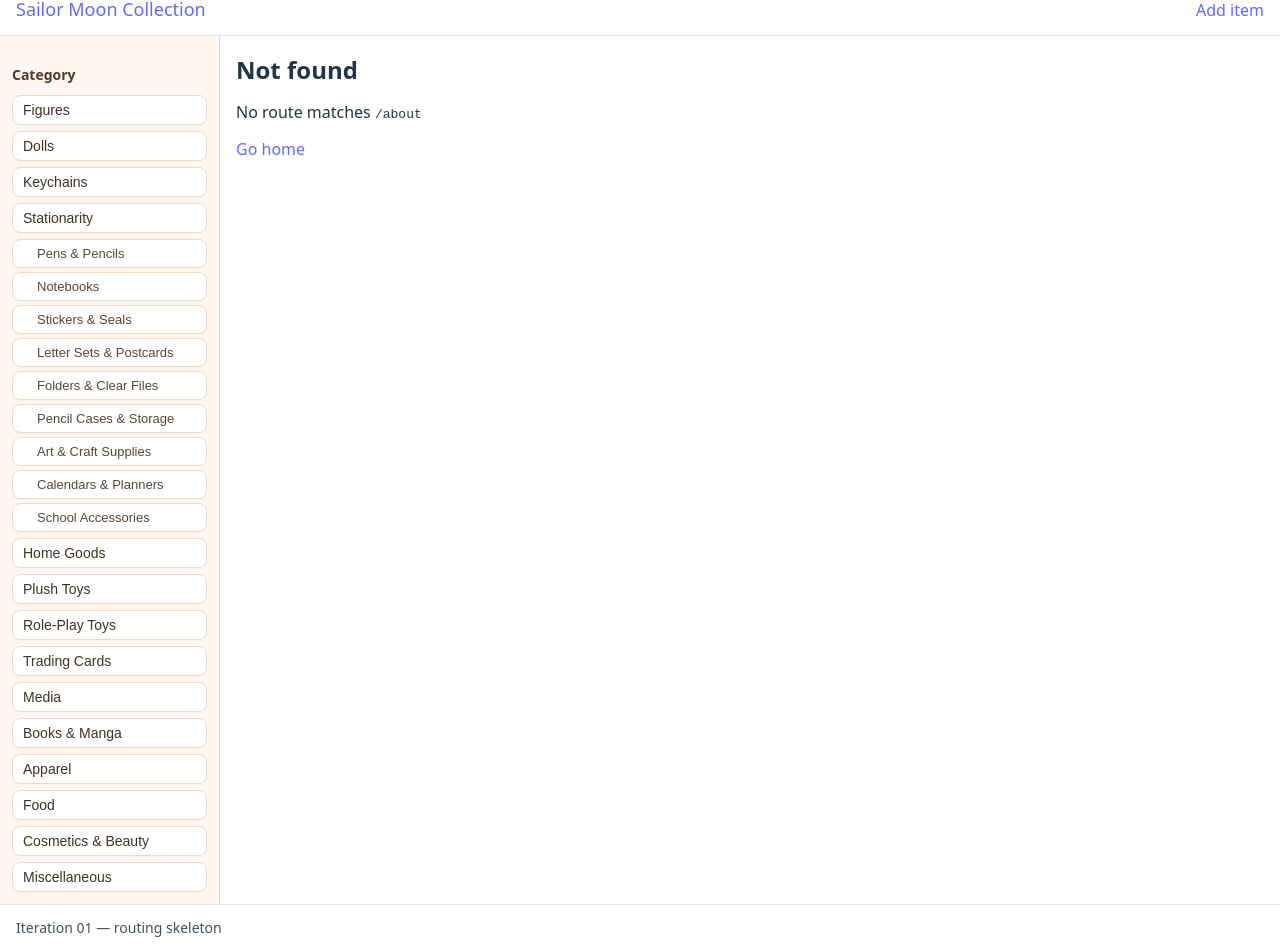
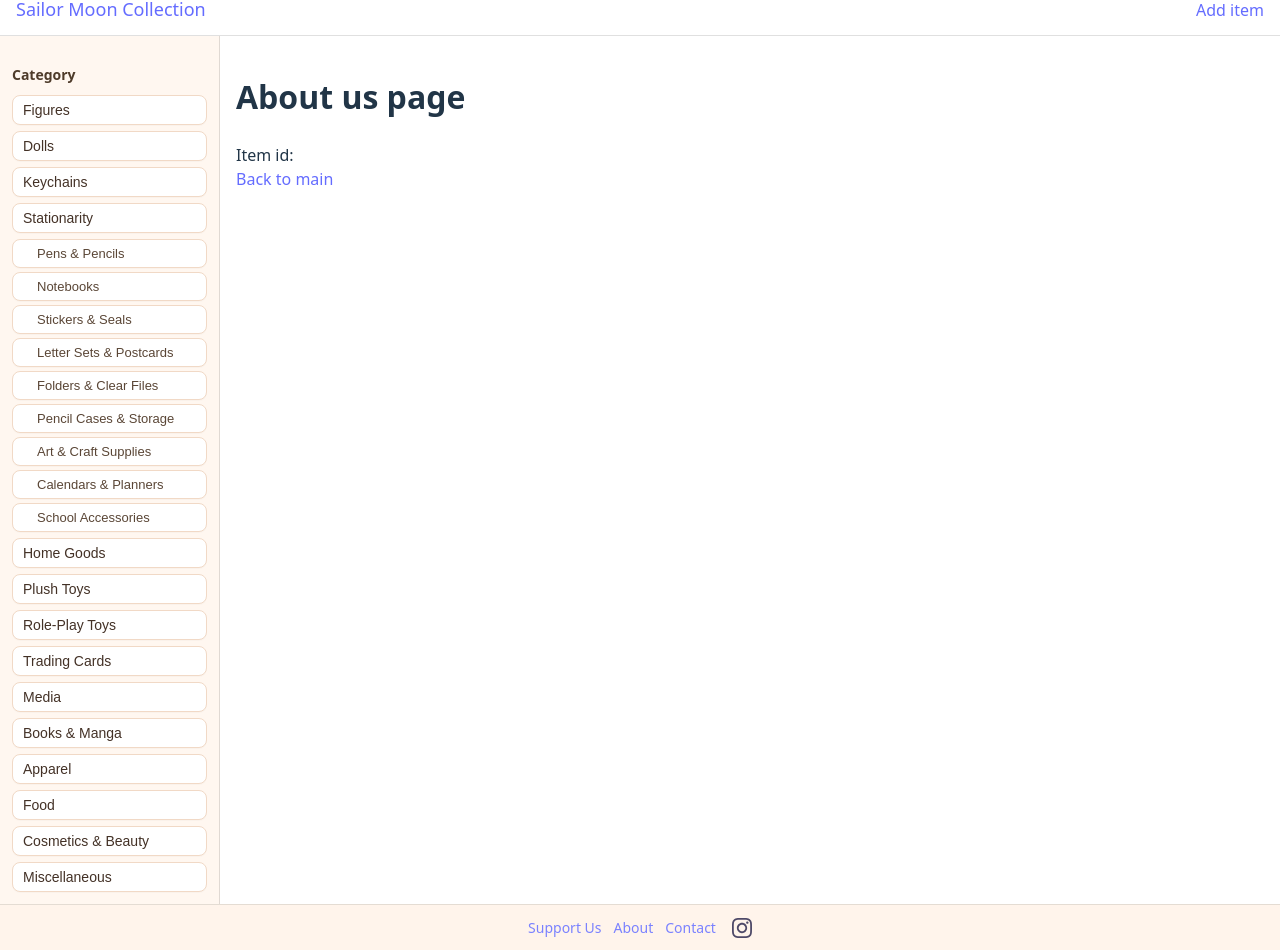
Before and after one commit to edbelova/sailor-moon-db-front-end, a React (Vite) app: page /about in a window 1280 px wide. Shown: the part 16-966 px from the top of the page. Built offline with nearby package versions, Linux system fonts and the light colour scheme.

Commit message:
feat: implement About, Contact, and Support pages with routing and styles; enhance Footer with links and social media icon

```diff
--- a/src/layout/Footer/Footer.module.css
+++ b/src/layout/Footer/Footer.module.css
@@ -1,6 +1,24 @@
 .footer {
+  display: flex;
+  align-items: center;
+  justify-content: center;
+  gap: 16px;
+  flex-wrap: wrap;
+  background-color: #FFF3E8;
   padding: 12px 16px;
   border-top: 1px solid var(--border-color);
   font-size: 14px;
   opacity: 0.85;
 }
+
+.pageLinks, .socialLinks{
+  display: flex;
+  gap: 12px;
+  justify-content: center;
+}
+
+.icon {
+  width: 20px;
+  height: 20px;
+  display: block;
+}
--- a/src/layout/Footer/Footer.tsx
+++ b/src/layout/Footer/Footer.tsx
@@ -1,5 +1,26 @@
+import { Link } from 'react-router-dom'
 import styles from './Footer.module.css'
+import InstagramIcon from './InstagramIcon.svg'
 
 export function Footer() {
-  return <footer className={styles.footer}>Iteration 01 — routing skeleton</footer>
+  return (
+    <footer className={styles.footer}>
+      <div className={styles.pageLinks}>
+        <Link to="/support-us">Support Us</Link>
+        <Link to="/about">About</Link>
+        <Link to="/contact">Contact</Link>
+      </div>
+      <div className={styles.socialLinks}>
+        <a
+          href="https://instagram.com/sailormoonmuseum"
+          target="_blank"
+          rel="noopener noreferrer"
+          aria-label="Instagram"
+          className={styles.iconLink}
+        >
+          <img src={InstagramIcon} alt="Instagram" className={styles.icon} />
+        </a>
+      </div>
+    </footer>
+  )
 }
--- /dev/null
+++ b/src/pages/AboutPage/AboutPage.tsx
@@ -0,0 +1,19 @@
+import { Link, useParams } from 'react-router-dom'
+import styles from './AboutPage.module.css'
+
+export function AboutPage() {
+  const { itemId } = useParams<{ itemId: string }>()
+
+  return (
+    <div className={styles.page}>
+      <h1 className={styles.title}>About us page</h1>
+      <div>
+        Item id: <strong>{itemId}</strong>
+      </div>
+      <div className={styles.pageLinks}>
+        {itemId ? <Link to={`/items/${itemId}/edit`}>Edit this item</Link> : null}
+        <Link to="/">Back to main</Link>
+      </div>
+    </div>
+  )
+}
--- /dev/null
+++ b/src/pages/ContactPage/ContactPage.tsx
@@ -0,0 +1,19 @@
+import { Link, useParams } from 'react-router-dom'
+import styles from './ContactPage.module.css'
+
+export function ContactPage() {
+  const { itemId } = useParams<{ itemId: string }>()
+
+  return (
+    <div className={styles.page}>
+      <h1 className={styles.title}>Contact us page</h1>
+      <div>
+        Item id: <strong>{itemId}</strong>
+      </div>
+      <div className={styles.pageLinks}>
+        {itemId ? <Link to={`/items/${itemId}/edit`}>Edit this item</Link> : null}
+        <Link to="/">Back to main</Link>
+      </div>
+    </div>
+  )
+}
--- /dev/null
+++ b/src/pages/SupportUsPage/SupportUsPage.tsx
@@ -0,0 +1,19 @@
+import { Link, useParams } from 'react-router-dom'
+import styles from './SupportUsPage.module.css'
+
+export function SupportUsPage() {
+  const { itemId } = useParams<{ itemId: string }>()
+
+  return (
+    <div className={styles.page}>
+      <h1 className={styles.title}>Support us page</h1>
+      <div>
+        Item id: <strong>{itemId}</strong>
+      </div>
+      <div className={styles.pageLinks}>
+        {itemId ? <Link to={`/items/${itemId}/edit`}>Edit this item</Link> : null}
+        <Link to="/">Back to main</Link>
+      </div>
+    </div>
+  )
+}
--- a/src/router/router.tsx
+++ b/src/router/router.tsx
@@ -5,6 +5,9 @@
 import { ItemViewPage } from '../pages/ItemViewPage/ItemViewPage'
 import { MainPage } from '../pages/MainPage/MainPage'
 import { NotFoundPage } from '../pages/NotFoundPage/NotFoundPage'
+import { SupportUsPage } from '../pages/SupportUsPage/SupportUsPage'
+import { AboutPage } from '../pages/AboutPage/AboutPage'
+import { ContactPage } from '../pages/ContactPage/ContactPage'
 
 export const router = createBrowserRouter([
   {
@@ -16,6 +19,9 @@
       { path: 'items/new', element: <ItemCreatePage /> },
       { path: 'items/:itemId/edit', element: <ItemEditPage /> },
       { path: 'items/:itemId', element: <ItemViewPage /> },
+      { path: 'support-us', element: <SupportUsPage /> },
+      { path: 'about', element: <AboutPage /> },
+      { path: 'contact', element: <ContactPage /> },
       { path: '*', element: <NotFoundPage /> },
     ],
   },
```
Also changed, not shown: src/layout/Footer/InstagramIcon.svg (added), src/pages/AboutPage/AboutPage.module.css (added), src/pages/ContactPage/ContactPage.module.css (added), src/pages/SupportUsPage/SupportUsPage.module.css (added).
